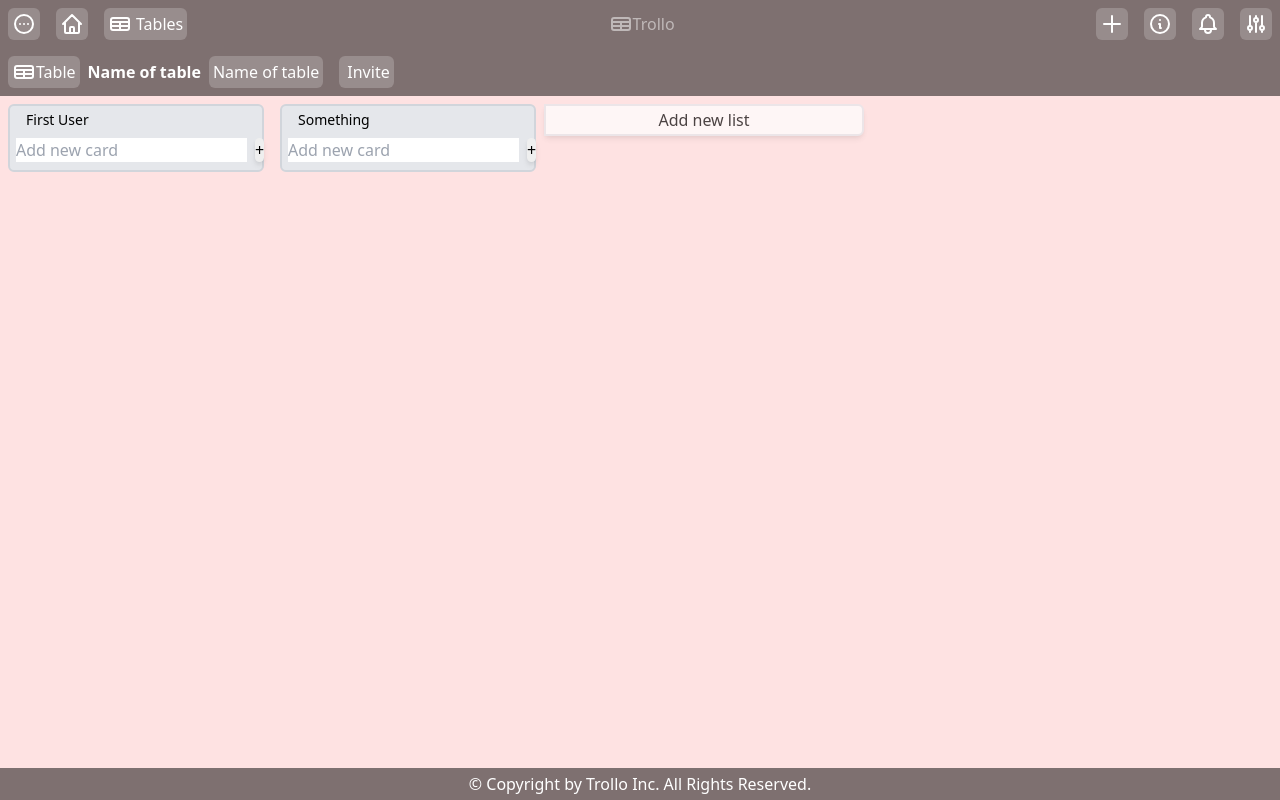
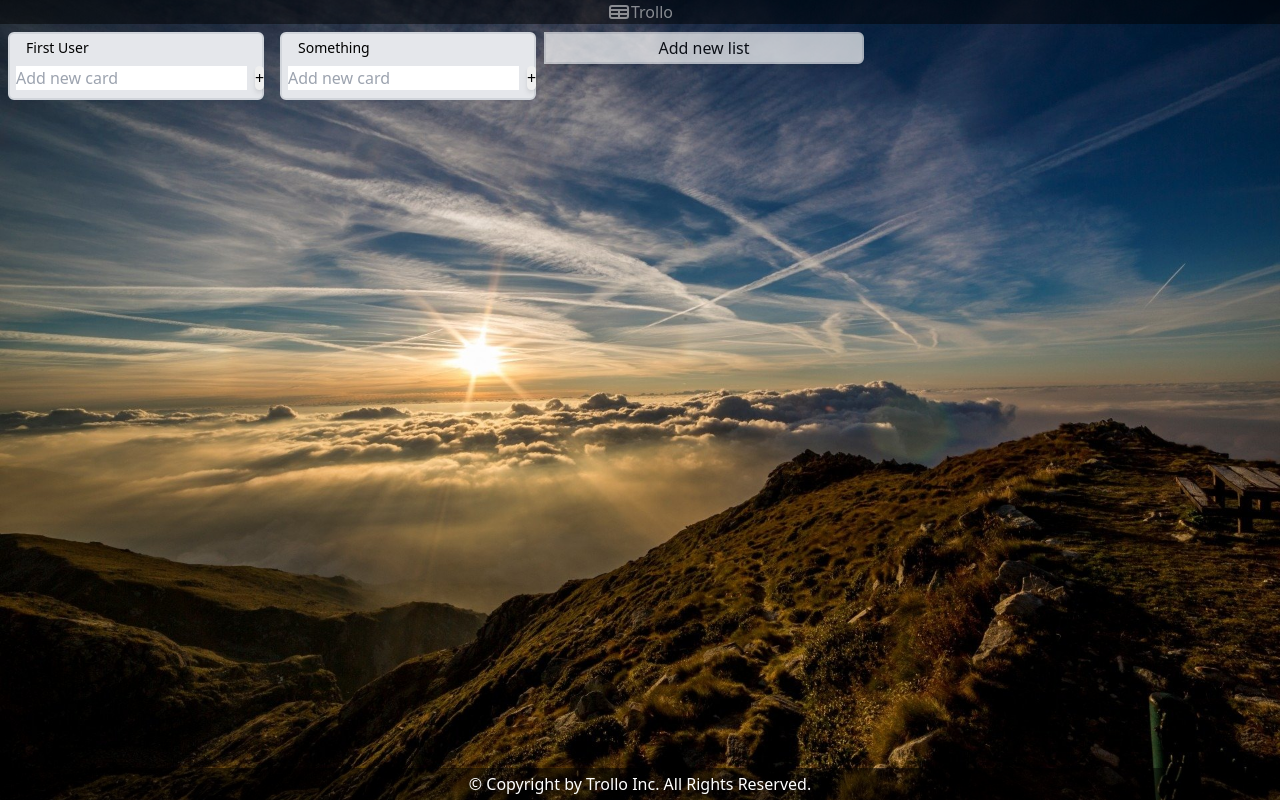
Before and after one commit to SebastianBabinski1/Trollo, a React (Create React App) app: page / in a window 1280 px wide. Both pictures are taken after a click on the button "Henry". Built offline with nearby package versions, Linux system fonts and the light colour scheme.

Commit message:
Trying to solve problem with missing last list

```diff
--- a/public/index.html
+++ b/public/index.html
@@ -10,7 +10,6 @@
       content="Web site created using create-react-app"
     />
     <link rel="apple-touch-icon" href="%PUBLIC_URL%/logo192.png" />
-    <link rel="manifest" href="%PUBLIC_URL%/manifest.json" />
     <title>React App</title>
   </head>
   <body>
--- a/src/App.js
+++ b/src/App.js
@@ -14,10 +14,10 @@ const App = () => {
         "https://cdn-icons.flaticon.com/png/512/3445/premium/3445119.png?token=exp=1634287113~hmac=8cd92ba22feac2a46dee51bd4a1bbe6e",
     },
     {
-      name: "Kukasz",
+      name: "Kitty",
       id: 1,
       avatar:
-        "https://scontent-waw1-1.xx.fbcdn.net/v/t1.18169-9/14925305_1132094750203954_6291766469642043944_n.jpg?_nc_cat=102&ccb=1-5&_nc_sid=174925&_nc_ohc=bvQJrIup1C8AX9iD5v3&_nc_ht=scontent-waw1-1.xx&oh=19d54978ab7afb1b87c9571bed717c65&oe=618D8EF4",
+        "https://cdn-icons.flaticon.com/png/512/2138/premium/2138230.png?token=exp=1634398172~hmac=444077912c2ac95d50c5e929947686fa",
     },
   ]);
 
@@ -54,6 +54,15 @@ const App = () => {
     },
   ]);
 
+  const handleListUpdate = (userID, newLists) => {
+    const stateCopy = [...usersData];
+    const matchingIndex = stateCopy.findIndex((item) => item.userID === userID);
+
+    stateCopy[matchingIndex].lists = newLists;
+
+    setUsersData(stateCopy);
+  };
+
   const updateUsers = (newUser, avatar) => {
     const handleID = () => {
       let newID = 0;
@@ -70,21 +79,27 @@ const App = () => {
       { name: newUser, id: newID, avatar: avatar },
     ]);
     setUsersData((prevState) => [...prevState, { userID: newID, lists: [] }]);
-    console.log(users);
   };
 
   const handleSelectedUser = () => {
     const selectedUser = [];
     usersData.forEach((user) => {
       if (user.userID === choosedUser.id) {
-        selectedUser.push(<UserBoard lists={user.lists} />);
+        selectedUser.push(
+          <UserBoard
+            userID={user.userID}
+            handleListUpdate={handleListUpdate}
+            key={0}
+            lists={user.lists}
+          />
+        );
       }
     });
     return selectedUser;
   };
 
   return (
-    <div className="h-screen relative">
+    <div className="h-screen bg-mountains bg-center bg-cover flex flex-col">
       {userSelection ? (
         <UserSelection
           setChoosedUser={setChoosedUser}
--- a/src/components/Button.jsx
+++ b/src/components/Button.jsx
@@ -1,23 +1,22 @@
-import React from "react"
+import React from "react";
+import { useState } from "react/cjs/react.development";
 
-export default class Button extends React.Component{
-    state = {
-        seen: false
-        };
-    togglePop = () => {
-            this.setState({
-                seen: !this.state.seen
-            });
-        };
-    render(){
-        return(
-            <>
-                <button className={this.props.buttonClass} onClick={this.togglePop}>
-                    {this.props.svg}
-                    <span className={this.props.spanClass}>{this.props.text}</span>
-                    {this.state.seen ? this.props.children : null}
-                </button>
-            </>
-        )
-    }
-}
+const Button = (props) => {
+  const [visible, setVisible] = useState(false);
+
+  const togglePop = () => {
+    setVisible(!visible);
+    console.log(visible);
+  };
+  return (
+    <>
+      <button className={props.buttonClass} onClick={() => togglePop()}>
+        {props.svg}
+        <span className={props.spanClass}>{props.text}</span>
+        {visible ? props.children : null}
+      </button>
+    </>
+  );
+};
+
+export default Button;
--- a/src/components/Footer.jsx
+++ b/src/components/Footer.jsx
@@ -2,7 +2,7 @@ import React from "react";
 
 const Footer = () => {
   return (
-    <div className="bg-black bg-opacity-50 absolute bottom-0 w-full">
+    <div className="bg-black bg-opacity-50 bottom-0 w-full">
       <p className="text-center text-white p-1">
         © Copyright by Trollo Inc. All Rights Reserved.
       </p>
--- a/src/components/Navbar.jsx
+++ b/src/components/Navbar.jsx
@@ -1,82 +1,22 @@
-import Button from "./Button"
-import { HomeSVG } from "../svg/HomeSVG"
-import { TableSVG } from "../svg/TableSVG"
-import { ViewMoreSVG } from "../svg/ViewMoreSVG"
-import { PlusSVG } from "../svg/PlusSVG"
-import { InfoSVG } from "../svg/InfoSVG"
-import { BellSVG } from "../svg/BellSVG"
-import { AdjustmentsSVG } from "../svg/Adjustments"
-import ModalHeader from "./Modal/ModalHeader"
-import ModalBody from "./Modal/ModalBody"
-import Modal from "./Modal/Modal"
+import Button from "./Button";
+import { TableSVG } from "../svg/TableSVG";
 
-const leftSideContent =
-    <>
-        <div>
-            <Button buttonClass="flex p-1 m-2 bg-white bg-opacity-20 rounded-md hover:bg-opacity-10" svg={ViewMoreSVG} >
-                <Modal>
-                    <ModalHeader>
-                        <p>This is modal header</p>
-                    </ModalHeader>
-                    <ModalBody>
-                        <p>This is modal body</p>
-                    </ModalBody>
-                </Modal>
-            </Button>
-        </div>
-        <div>
-            <Button buttonClass="flex p-1 m-2 bg-white bg-opacity-20 rounded-md hover:bg-opacity-10" svg={HomeSVG}>
-                <Modal>
-                    <ModalHeader>
-                        <p>Hello</p>
-                    </ModalHeader>
-                    <ModalBody>
-                        <p>World</p>
-                    </ModalBody>
-                </Modal>
-            </Button>
-        </div>
-        <div>
-            <Button spanClass="pl-1" buttonClass="flex p-1 m-2 bg-white bg-opacity-20 rounded-md hover:bg-opacity-10" svg={TableSVG} text="Tables">
-            <Modal>
-                    <ModalHeader>
-                        <p>123</p>
-                    </ModalHeader>
-                    <ModalBody>
-                        <p>456</p>
-                    </ModalBody>
-                </Modal>
-            </Button>
-        </div>
-    </>
+export default function Navbar(props) {
+  const leftSide = () => {
+    return (
+      <>
+        <Button buttonClass="flex" svg={TableSVG} text="Trollo">
+          <p>Hello</p>
+        </Button>
+      </>
+    );
+  };
 
-const middleContent =
-    <>
-        <Button buttonClass="flex" svg={TableSVG} text="Trollo"/>
-    </>
-
-const rightSideContent =
-    <>
-        <div>
-            <Button buttonClass="flex p-1 m-2 bg-white bg-opacity-20 rounded-md hover:bg-opacity-10" svg={PlusSVG}/>
-        </div>
-        <div>
-            <Button buttonClass="flex p-1 m-2 bg-white bg-opacity-20 rounded-md hover:bg-opacity-10" svg={InfoSVG}/>
-        </div>
-        <div>
-            <Button buttonClass="flex p-1 m-2 bg-white bg-opacity-20 rounded-md hover:bg-opacity-10" svg={BellSVG}/>
-        </div>
-        <div>
-            <Button buttonClass="flex p-1 m-2 bg-white bg-opacity-20 rounded-md hover:bg-opacity-10" svg={AdjustmentsSVG}/>
-        </div>
-    </>
-
-export default function Navbar(props){
-    return(
-        <div className="flex bg-black bg-opacity-50 text-white">
-            <div className="flex">{leftSideContent}</div>
-            <div className="flex m-auto opacity-50 hover:opacity-100">{middleContent}</div>
-            <div className="flex">{rightSideContent}</div>
-        </div>
-    )
+  return (
+    <div className="flex bg-black bg-opacity-50 text-white">
+      <div className="flex m-auto opacity-50 hover:opacity-100">
+        {leftSide()}
+      </div>
+    </div>
+  );
 }
--- a/src/components/UserBoard.jsx
+++ b/src/components/UserBoard.jsx
@@ -2,35 +2,51 @@ import Navbar from "./Navbar";
 import { TableSVG } from "../svg/TableSVG";
 import BoardHeader from "./BoardHeader";
 import List from "./List/List.jsx";
-import React, { useState } from "react";
+import React, { useEffect, useState } from "react";
 import { DndProvider } from "react-dnd";
 import { HTML5Backend } from "react-dnd-html5-backend";
 import ListTitleForm from "./List/ListTitleForm.jsx";
+import { list } from "postcss";
 
 const UserBoard = (props) => {
   const [showComponent, setShowComponent] = useState(false);
   const [lists, setLists] = useState(props.lists);
 
+  // console.log("Lists inside UserBoard", lists);
+
+  useEffect(() => {
+    props.handleListUpdate(props.userID, lists);
+    // console.log("useEffect", lists);
+  }, [lists]);
+
   const handleAddingCard = (listID, cardText) => {
     const handleCardCounter = (list) => {
       let calculatedID = 0;
+
       list.cards.forEach((card) => {
         if (card.id >= calculatedID) {
           calculatedID = card.id + 1;
         }
       });
+
       return calculatedID;
     };
 
     if (cardText !== "") {
+      // console.log("Lists inside handleAddingCard", lists);
       lists.forEach((item, index) => {
         if (item.id === listID) {
           let newArray = [...lists];
-          let newCards = lists[index].cards.concat({
-            id: handleCardCounter(item),
-            text: cardText,
-          });
+          let newCards = lists[index].cards.concat([
+            {
+              id: handleCardCounter(item),
+              text: cardText,
+            },
+          ]);
+
           newArray[index].cards = newCards;
+
+          // console.log(newArray);
           setLists(newArray);
         }
       });
@@ -40,14 +56,21 @@ const UserBoard = (props) => {
   //  #1, here u should check why after droping card from last list to another last list is removing
 
   const handleRemovingCard = (cardID, listID) => {
+    // console.log(lists);
     lists.forEach((item, indexofArray) => {
+      console.log("itemID: " + item.id);
+      console.log("listID from props: " + listID);
       if (item.id === listID) {
         item.cards.forEach((card, indexofCard) => {
           if (card.id === cardID) {
             let newArray = [...lists];
+            // console.log(newArray);
+
             let cardsAfterRemoving = item.cards;
             cardsAfterRemoving.splice(indexofCard, 1);
             newArray[indexofArray].cards = cardsAfterRemoving;
+
+            // console.log(lists);
             setLists(newArray);
           }
         });
@@ -67,8 +90,8 @@ const UserBoard = (props) => {
     };
 
     if (title !== "") {
-      setLists([
-        ...lists,
+      setLists((prevState) => [
+        ...prevState,
         {
           title: title,
           id: handleListCounter(),
@@ -84,9 +107,10 @@ const UserBoard = (props) => {
 
   const handleLists = () => {
     const tableOfLists = [];
-    Array.from(lists).forEach((item) => {
+    lists.forEach((item) => {
       tableOfLists.push(
         <List
+          test={lists}
           key={item.id}
           listID={item.id}
           cards={item.cards}
@@ -101,13 +125,12 @@ const UserBoard = (props) => {
 
   return (
     <DndProvider backend={HTML5Backend}>
-      <div className="App h-screen bg-red-100">
-        <div className="App-header">
+      <div className="h-screen">
+        <div>
           {/* Here u must do smth with svg files, cause there are errors */}
           <Navbar />
-          <BoardHeader tableName="Name of table" />
         </div>
-        <div className="App-content flex">
+        <div className="flex">
           {handleLists()}
           <div className="w-1/4">
             <button
--- a/tailwind.config.js
+++ b/tailwind.config.js
@@ -1,11 +1,15 @@
 module.exports = {
-  purge: ['./src/**/*.{js,jsx,ts,tsx}', './public/index.html'],
+  purge: ["./src/**/*.{js,jsx,ts,tsx}", "./public/index.html"],
   darkMode: false, // or 'media' or 'class'
   theme: {
-    extend: {},
+    extend: {
+      backgroundImage: {
+        mountains: "url('/src/img/mountains.jpg')",
+      },
+    },
   },
   variants: {
     extend: {},
   },
   plugins: [],
-}
+};
```
Also changed, not shown: src/components/List/List.jsx (+8 -2 lines), src/components/UserRegister.jsx (+5 -3 lines), src/components/UserSelection.jsx (+22 -7 lines), src/img/mountains.jpg (added).
